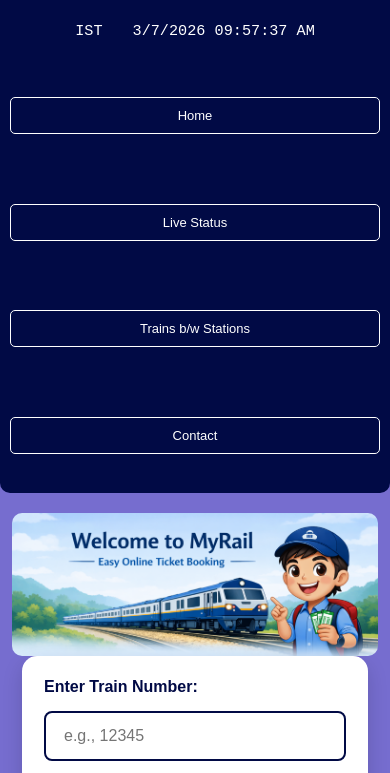
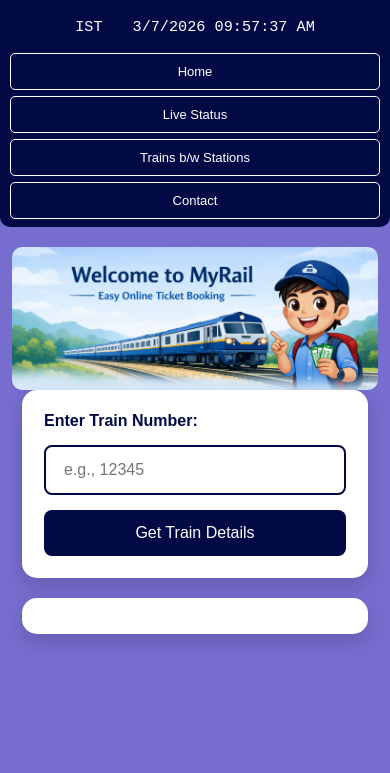
Before and after one commit to CodingWithAman1/myRail, a website: page index.html in a window 390 px wide. Shown: the part 49-822 px from the top of the page. Drawn offline with Linux system fonts and the light colour scheme.

Commit message:
Disable phone header flex and fix mobile nav buttons

```diff
--- a/style.css
+++ b/style.css
@@ -461,6 +461,7 @@ header nav a {
 
 @media (max-width: 520px) {
     header {
+        display: block;
         padding: 8px 10px;
         gap: 8px;
     }
@@ -479,6 +480,7 @@ header nav a {
 
     #home_nav {
         width: 100%;
+        display: flex;
         flex-wrap: wrap;
         gap: 6px;
         justify-content: center;
@@ -487,7 +489,8 @@ header nav a {
     #home_nav a {
         font-size: 13px;
         padding: 10px 12px;
-        flex: 1 1 100%;
+        flex: none;
+        width: 100%;
         min-width: unset;
     }
 
```
